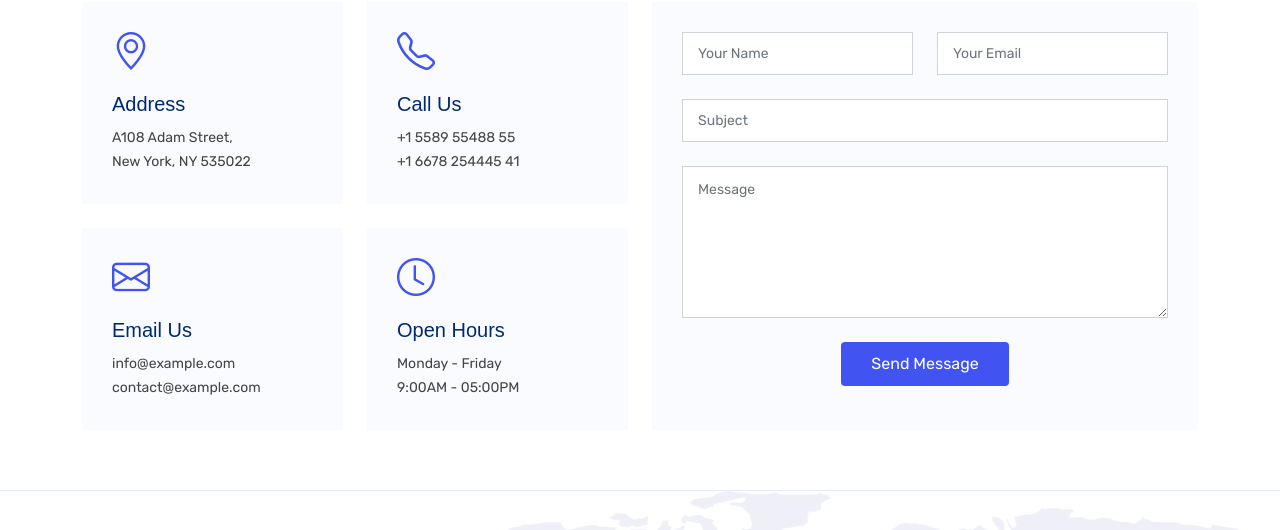
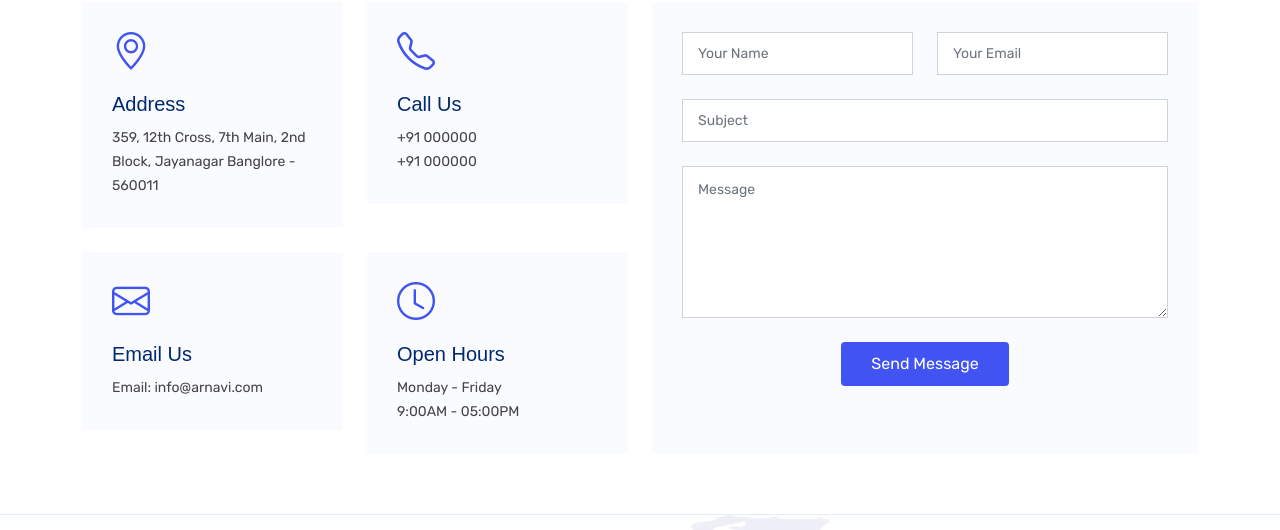
Before and after one commit to kishanshettyb/arnavi, a plain HTML site: page index.html in a window 1280 px wide. Shown: the part 5160-5690 px from the top of the page. Drawn offline with nearby package versions, Linux system fonts and the light colour scheme.

Commit message:
update contact

```diff
--- a/index.html
+++ b/index.html
@@ -757,21 +757,23 @@
                 <div class="info-box">
                   <i class="bi bi-geo-alt"></i>
                   <h3>Address</h3>
-                  <p>A108 Adam Street,<br>New York, NY 535022</p>
+                  <p>359, 12th Cross, 7th Main, 2nd Block,
+                    Jayanagar Banglore - 560011
+                  </p>
                 </div>
               </div>
               <div class="col-md-6">
                 <div class="info-box">
                   <i class="bi bi-telephone"></i>
                   <h3>Call Us</h3>
-                  <p>+1 5589 55488 55<br>+1 6678 254445 41</p>
+                  <p>+91 000000<br>+91 000000</p>
                 </div>
               </div>
               <div class="col-md-6">
                 <div class="info-box">
                   <i class="bi bi-envelope"></i>
                   <h3>Email Us</h3>
-                  <p>info@example.com<br>contact@example.com</p>
+                  <p>Email: info@arnavi.com</p>
                 </div>
               </div>
               <div class="col-md-6">
```
Also changed, not shown: contact.html (+5 -4 lines).
